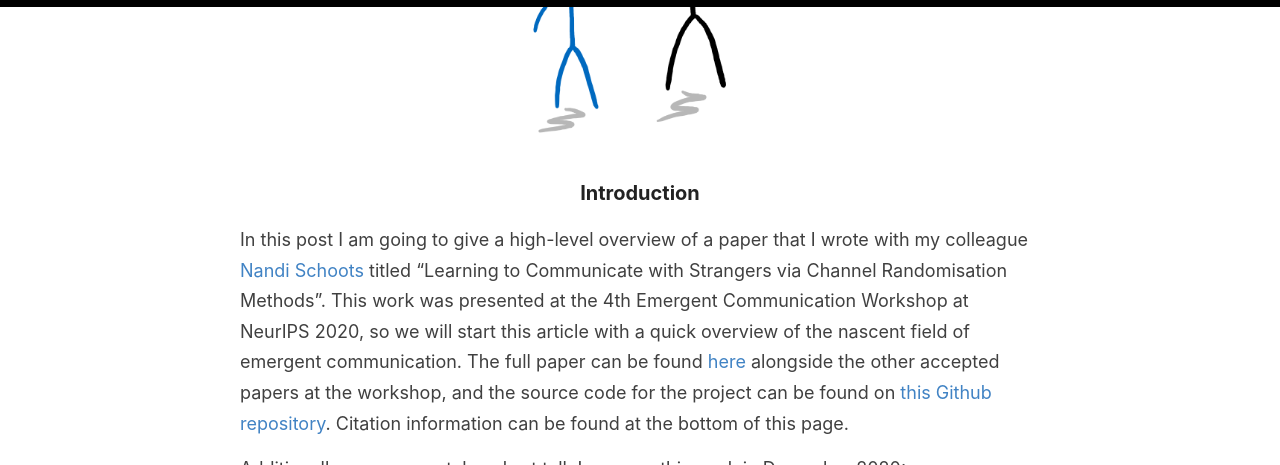
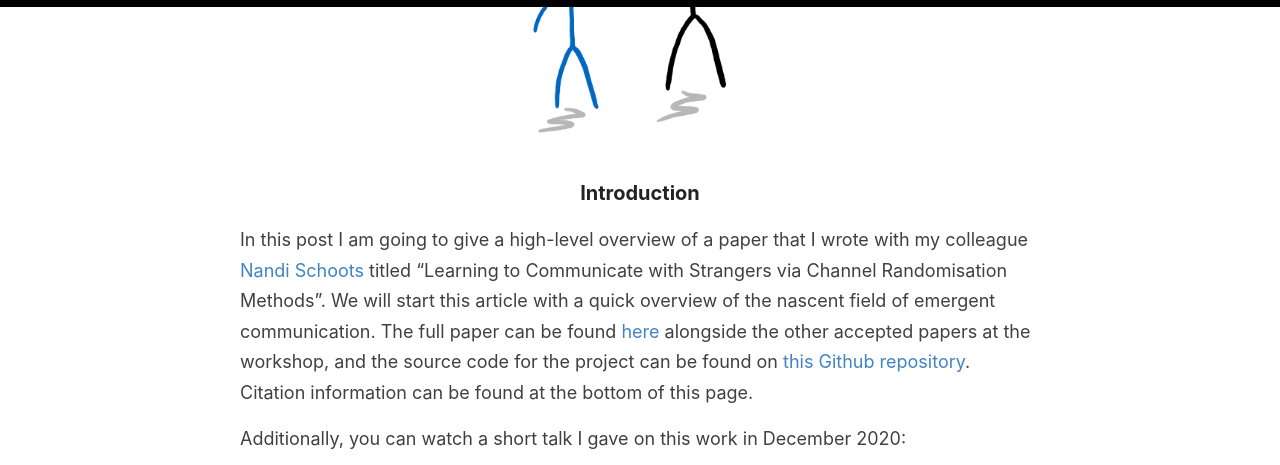
Before and after one commit to DylanCope/dylancope.github.io, a Jekyll site: the page built from _posts/2024-10-23-learning-to-communicate-with-strangers.md, in a window 1280 px wide and 900 px high, scrolled down 1313 px, cut to the strip 0-465 px from the top of the window. Built offline with Jekyll 4.4.1, drawn with Linux system fonts in a browser that asks for light colours.

Commit message:
Update 2024-10-23-learning-to-communicate-with-strangers.md

```diff
--- a/_posts/2024-10-23-learning-to-communicate-with-strangers.md
+++ b/_posts/2024-10-23-learning-to-communicate-with-strangers.md
@@ -31,8 +31,8 @@
 ### Introduction
 
 In this post I am going to give a high-level overview of a paper that I wrote with my colleague [Nandi Schoots](https://safeandtrustedai.org/person/nandi-schoots/) titled "Learning to Communicate with Strangers via Channel Randomisation Methods".
-This work was presented at the 4th Emergent Communication Workshop at NeurIPS 2020, so we will start this article with a quick overview of the nascent field of emergent communication.
-The full paper can be found [here](https://sites.google.com/view/emecom2020/accepted-papers) alongside the other accepted papers at the workshop, and the source code for the project can be found on [this Github repository](https://github.com/DylanCope/zero-shot-comm).
+We will start this article with a quick overview of the nascent field of emergent communication.
+The full paper can be found [here]([https://sites.google.com/view/emecom2020/accepted-papers](https://ebooks.iospress.nl/volumearticle/70013?_gl=1*shk0we*_up*MQ..*_ga*MTEwNTYwMzk2LjE3Mjk2NDUwNDk.*_ga_6N3Q0141SM*MTcyOTY0NTA0OC4xLjEuMTcyOTY0NTA1Ni4wLjAuMA..)) alongside the other accepted papers at the workshop, and the source code for the project can be found on [this Github repository](https://github.com/DylanCope/zero-shot-comm).
 Citation information can be found at the bottom of this page.
 
 Additionally, you can watch a short talk I gave on this work in December 2020:
```
